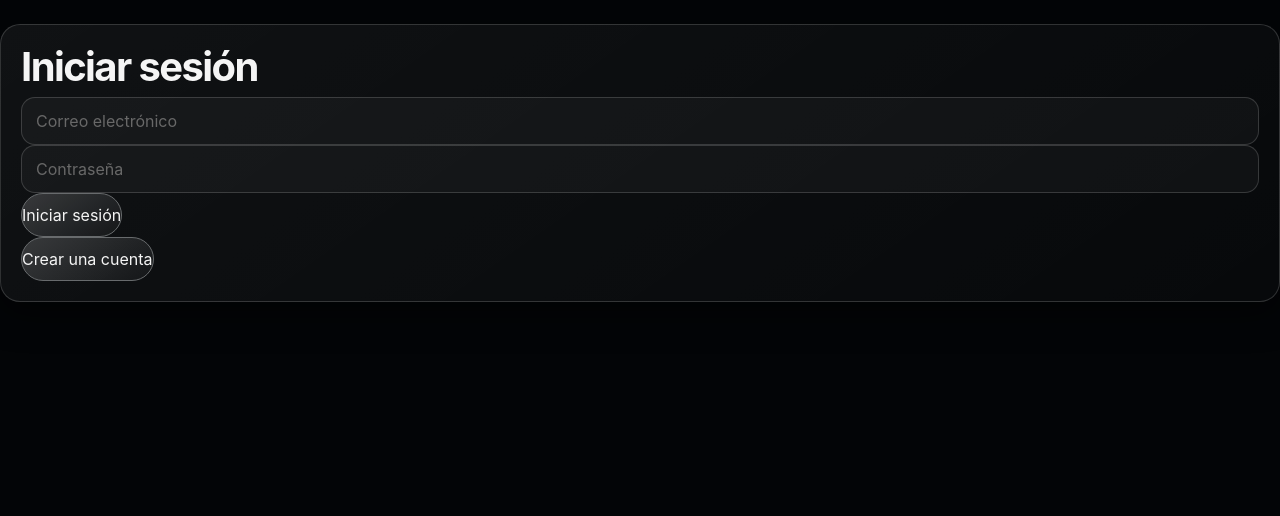
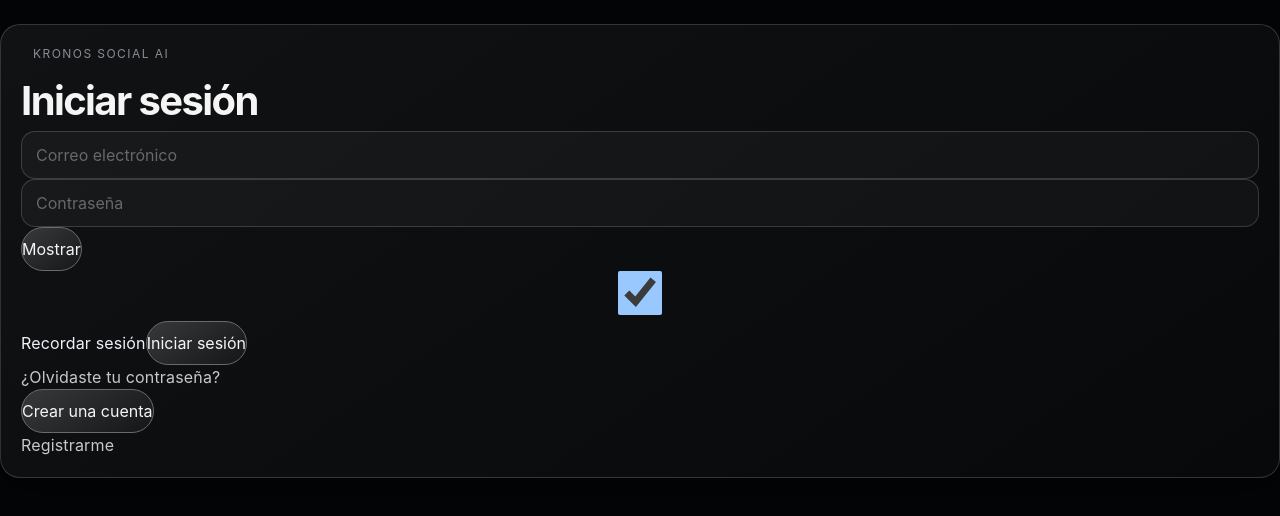
Before and after one commit to donovan-hue/Kronos-social-ai, a React (Vite) app in the folder client/: page /login in a window 1280 px wide. Shown: the top 516 px of the page. Built offline with nearby package versions, Linux system fonts and the light colour scheme; no server answers.

Commit message:
feat(client): harden auth form interactions

```diff
--- a/client/src/features/auth/Auth.jsx
+++ b/client/src/features/auth/Auth.jsx
@@ -1,5 +1,6 @@
 import { useState } from "react";
 import axios from "axios";
+import { Link } from "react-router-dom";
 
 const API = import.meta.env.VITE_API_URL || "http://localhost:5000/api";
 
@@ -9,6 +10,8 @@ export default function Auth({ onLogin, initialMode = "login" }) {
   const [displayName, setDisplayName] = useState("");
   const [email, setEmail] = useState("");
   const [password, setPassword] = useState("");
+  const [showPassword, setShowPassword] = useState(false);
+  const [remember, setRemember] = useState(true);
   const [loading, setLoading] = useState(false);
   const [error, setError] = useState("");
 
@@ -22,8 +25,9 @@ export default function Auth({ onLogin, initialMode = "login" }) {
       const response = await axios.post(`${API}${endpoint}`, payload);
       const { token, user } = response.data;
       if (!token) throw new Error("El servidor no devolvió token");
-      localStorage.setItem("kronos_token", token);
-      localStorage.setItem("kronos_user", JSON.stringify(user));
+      const storage = remember || mode === "register" ? localStorage : sessionStorage;
+      storage.setItem("kronos_token", token);
+      storage.setItem("kronos_user", JSON.stringify(user));
       onLogin(user);
     } catch (err) {
       setError(err.response?.data?.error || err.message || "Error de autenticación");
@@ -32,14 +36,17 @@ export default function Auth({ onLogin, initialMode = "login" }) {
     }
   }
 
-  return <main className="page"><section className="ai-panel"><h2>{mode === "login" ? "Iniciar sesión" : "Crear cuenta"}</h2>
+  return <main className="page"><section className="ai-panel"><p className="k-eyebrow">KRONOS SOCIAL AI</p><h2>{mode === "login" ? "Iniciar sesión" : "Crear cuenta"}</h2>
     <form onSubmit={submit}>
       {mode === "register" && <><input value={username} onChange={(event) => setUsername(event.target.value)} placeholder="Usuario" autoComplete="username" required /><input value={displayName} onChange={(event) => setDisplayName(event.target.value)} placeholder="Nombre para mostrar" autoComplete="name" required /></>}
       <input type="email" value={email} onChange={(event) => setEmail(event.target.value)} placeholder="Correo electrónico" autoComplete="email" required />
-      <input type="password" value={password} onChange={(event) => setPassword(event.target.value)} placeholder="Contraseña" autoComplete={mode === "login" ? "current-password" : "new-password"} required />
+      <div><input type={showPassword ? "text" : "password"} value={password} onChange={(event) => setPassword(event.target.value)} placeholder="Contraseña" autoComplete={mode === "login" ? "current-password" : "new-password"} required /><button type="button" onClick={() => setShowPassword((value) => !value)}>{showPassword ? "Ocultar" : "Mostrar"}</button></div>
+      {mode === "login" && <label><input type="checkbox" checked={remember} onChange={(event) => setRemember(event.target.checked)} /> Recordar sesión</label>}
       {error && <p role="alert">{error}</p>}
       <button type="submit" disabled={loading}>{loading ? "Procesando..." : mode === "login" ? "Iniciar sesión" : "Crear cuenta"}</button>
     </form>
+    {mode === "login" && <p><Link to="/login" onClick={(event) => { event.preventDefault(); setError("La recuperación de contraseña requiere un endpoint backend que aún no existe."); }}>¿Olvidaste tu contraseña?</Link></p>}
     <button type="button" onClick={() => { setMode(mode === "login" ? "register" : "login"); setError(""); }}>{mode === "login" ? "Crear una cuenta" : "Ya tengo una cuenta"}</button>
+    {mode === "login" ? <p><Link to="/register">Registrarme</Link></p> : <p><Link to="/login">Volver al login</Link></p>}
   </section></main>;
 }
```
